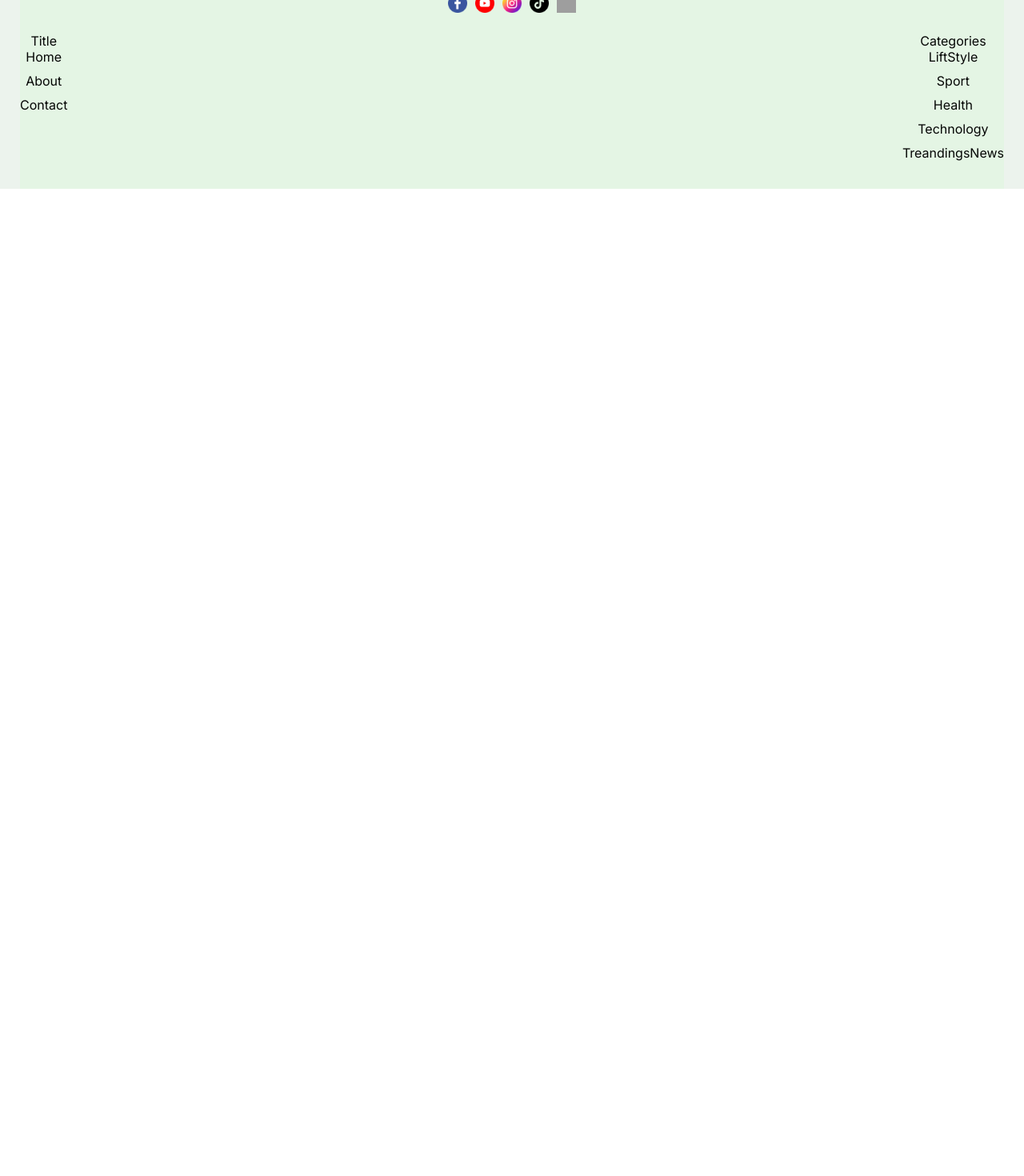
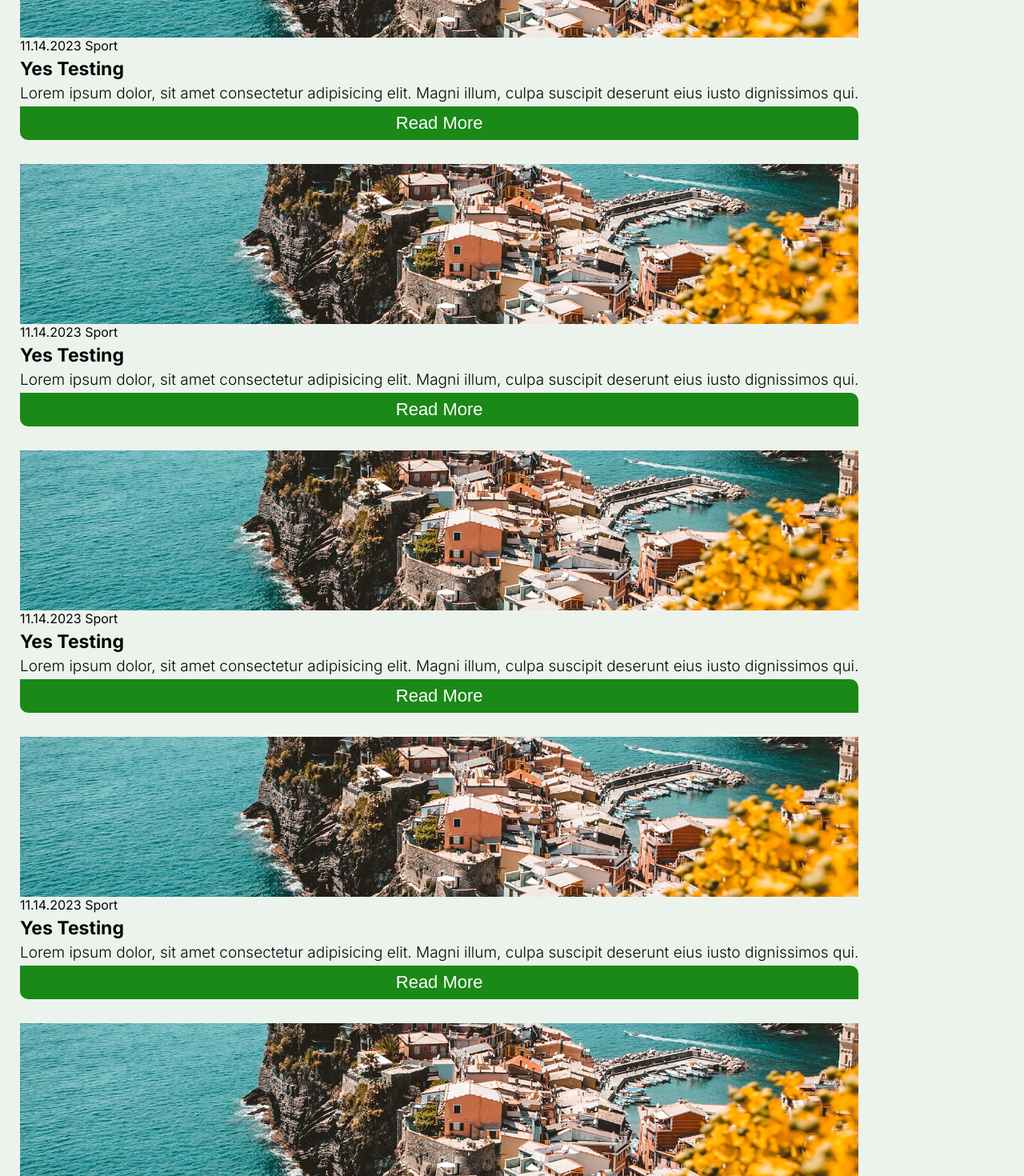
Before and after one commit to eerapheal/srmapp, a Next.js app: page / in a window 1280 px wide. Shown: the part 700-2170 px from the top of the page at 80% size. Before the commit the page ends 936 px from the top, so only its background shows below. Built offline with nearby package versions, Linux system fonts and the light colour scheme; grey boxes are pictures that could not be loaded.

Commit message:
Card list page design

```diff
--- a/src/app/components/cardList/CardList.jsx
+++ b/src/app/components/cardList/CardList.jsx
@@ -1,14 +1,20 @@
 import Pagination from "../Pagination/Pagination";
 import styles from "./cardList.module.css";
 
-import React from 'react'
+import React from "react";
+import Card from "./Card";
 
 const CardList = () => {
   return (
     <div className={styles.container}>
-     <Pagination />
+        <Card />
+        <Card />
+        <Card />
+        <Card />
+        <Card />
+      <Pagination />
     </div>
-  )
-}
+  );
+};
 
-export default CardList
+export default CardList;
--- a/src/app/components/cardList/cardList.module.css
+++ b/src/app/components/cardList/cardList.module.css
@@ -0,0 +1,11 @@
+.container {
+    flex: 5;
+  }
+
+  /* .post {
+    margin-top: 60px;
+    display: flex;
+    align-items: center;
+    flex-direction: column;
+    gap: 50px;
+  } */
```
